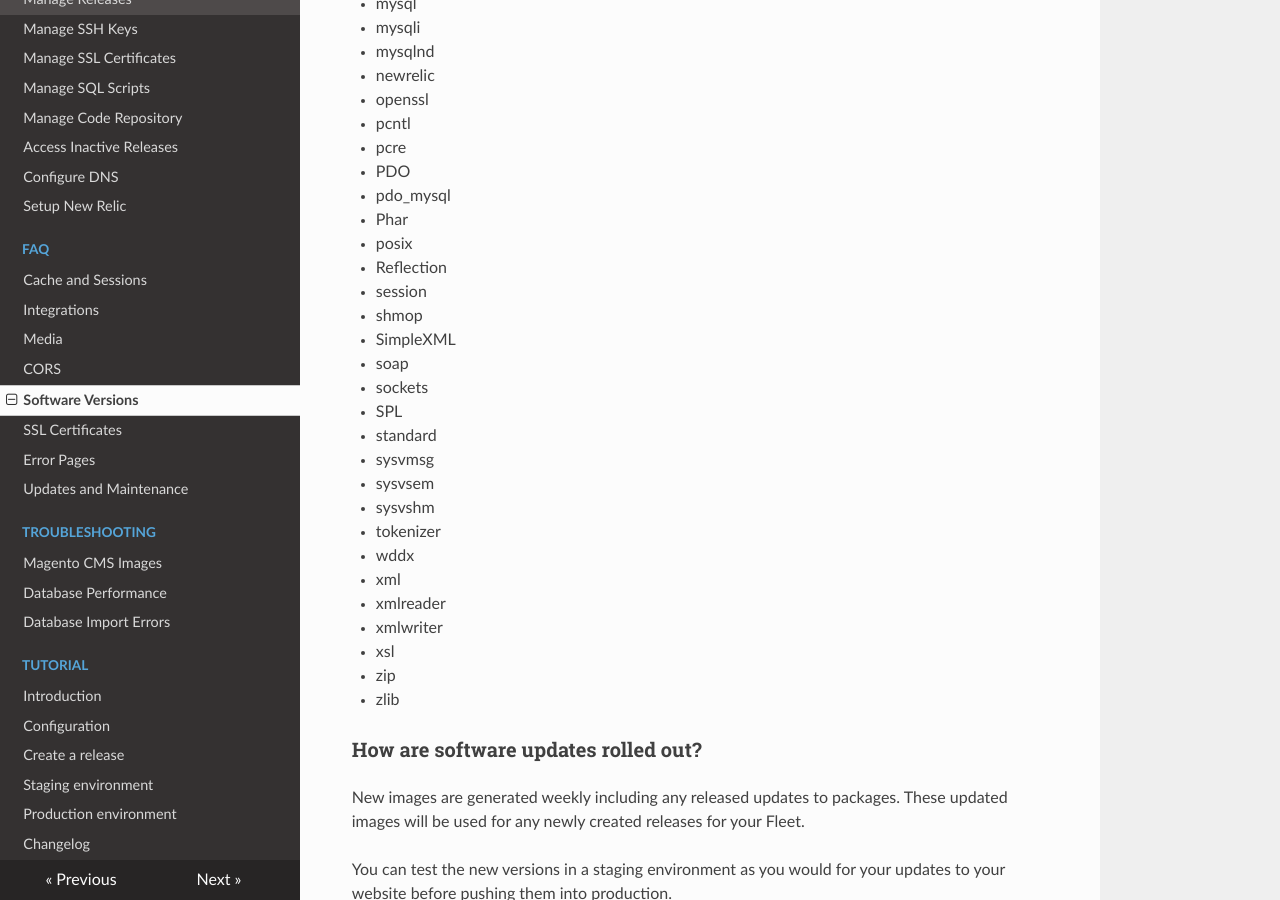
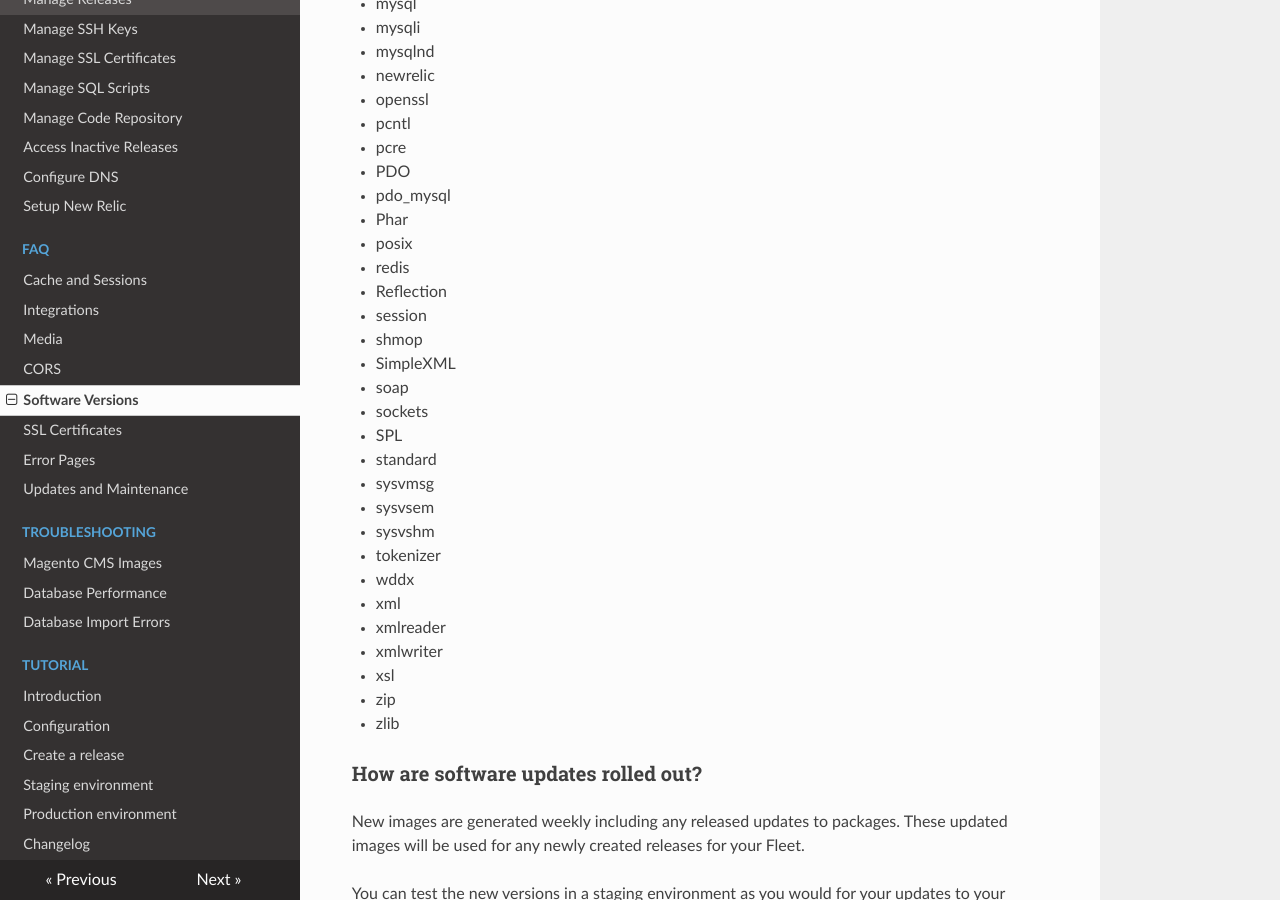
Before and after one commit to anchor/fleet-magento-docs, an MkDocs documentation site: the page built from docs/faq/software-versions.md, in a window 1280 px wide and 900 px high, scrolled down 1191 px. Built offline with MkDocs 1.6.1, drawn with Linux system fonts in a browser that asks for light colours; nearby versions of some CDN libraries; old or Windows-style settings are respelled for this version of MkDocs.

Commit message:
add redis to list of php modules

```diff
--- a/docs/faq/software-versions.md
+++ b/docs/faq/software-versions.md
@@ -54,6 +54,7 @@ The following modules are currently available.
  - pdo_mysql
  - Phar
  - posix
+ - redis
  - Reflection
  - session
  - shmop
```
